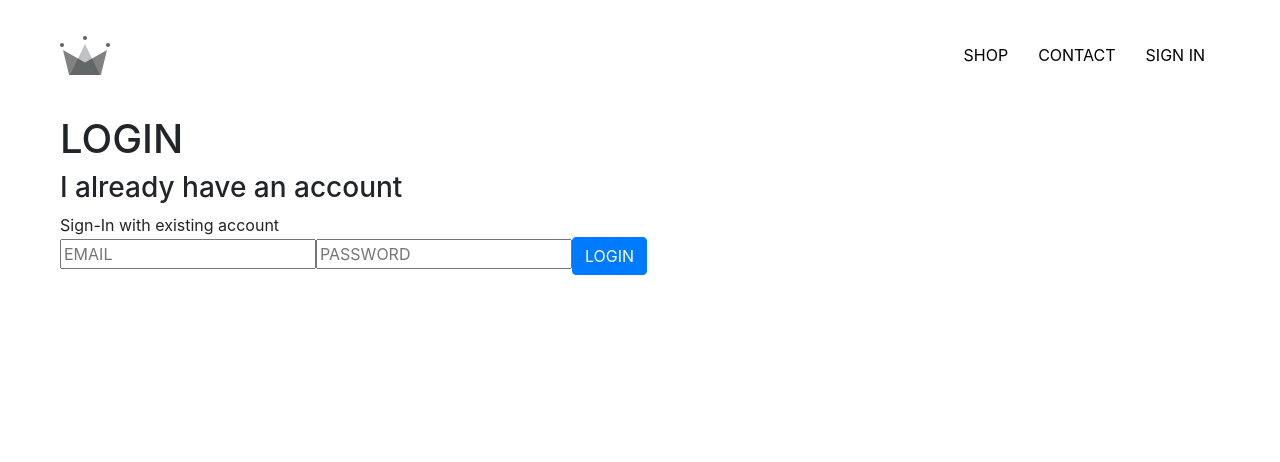
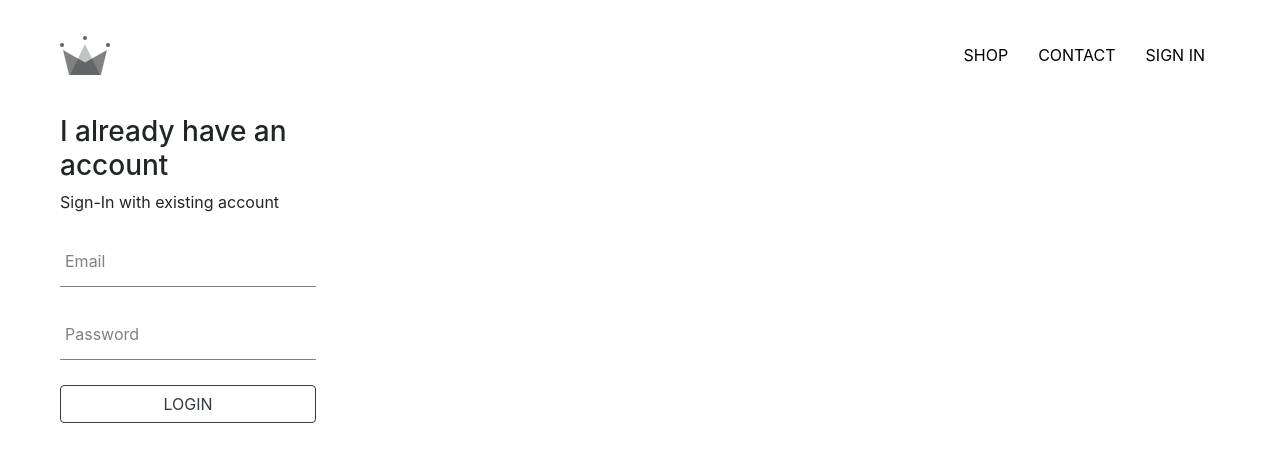
Before and after one commit to rohanrony250/E-commerce-website-ReactApp, a React (Create React App) app: page /login in a window 1280 px wide. Shown: the top 462 px of the page. Built offline with nearby package versions, Linux system fonts and the light colour scheme.

Commit message:
sign-in component styles applied

```diff
--- a/src/App.css
+++ b/src/App.css
@@ -5,6 +5,6 @@ body
 
 a
 {
-    text-decoration: none;
-    color: black;
+    text-decoration: none !important;
+    color: black !important;
 }
--- a/src/App.js
+++ b/src/App.js
@@ -3,7 +3,6 @@ import {Switch, Route} from 'react-router-dom';
 import Shop_Component from './pages/shop/shop-component';
 import LoginPage from './pages/login/login-component';
 import HeaderComponent from './components/header/header-component';
-import '../node_modules/bootstrap/dist/css/bootstrap.css';
 import './App.css';
 
 function App() {
--- a/src/components/form-input/form-input.styles.scss
+++ b/src/components/form-input/form-input.styles.scss
@@ -0,0 +1,63 @@
+$sub-color: grey;
+$main-color: black;
+
+@mixin shrinkLabel
+{
+    top: -20px;
+    font-size: 15px;
+    color: rgba(187, 0, 0,0.512);
+}
+
+.group
+{
+    position: relative;
+    margin: 25px 0px;
+
+    .form-input
+    {
+        background: none;
+        background-color: white;
+        color: $sub-color;
+        font-size: 18px;
+        padding: 10px;
+        display: block;
+        width: 100%;
+        border: none;
+        border-radius: 0;
+        border-bottom: 1px solid $sub-color;
+        margin: 25px 0px;
+
+        &:focus
+        {
+            outline: none;
+        }
+
+        &:focus ~ .form-input-label
+        {
+            @include shrinkLabel();
+        }
+
+    }
+
+    input[type = 'password']
+    {
+        letter-spacing: 0.2em;
+    }
+
+    .form-input-label
+    {
+        color: $sub-color;
+        font-size: 16px;
+        position: absolute;
+        pointer-events: none;
+        left: 5px;
+        top: 10px;
+        transition: 300ms ease all;
+
+        &.shrink
+        {
+            @include shrinkLabel();
+        }
+    }
+
+}
--- a/src/components/sign-in/sign-in.component.jsx
+++ b/src/components/sign-in/sign-in.component.jsx
@@ -1,5 +1,8 @@
-import React from 'react'
-import './sign-in.styles.scss'
+import React from 'react';
+import './sign-in.styles.scss';
+import FormInput from '../form-input/form-input.component';
+import 'bootstrap/dist/css/bootstrap.min.css';
+
 
 class SignIn extends React.Component
 {
@@ -29,31 +32,31 @@ class SignIn extends React.Component
     {
         return(
             <div className='sign-in'>
-                <h1>LOGIN</h1>
+
                 <h3>I already have an account</h3>
                 <span>Sign-In with existing account</span>
 
 
                 <form onSubmit={this.handleSubmit}>
-                    <input
+                    <FormInput
                         name='email'
-                        placeholder='EMAIL'
                         type='email'
                         value={this.state.email}
-                        onChange={this.handleChange}
+                        handleChange={this.handleChange}
+                        label='Email'
                         required
                     />
 
-                    <input
+                    <FormInput
                         name='password'
-                        placeholder='PASSWORD'
                         type='password'
                         value={this.state.password}
-                        onChange={this.handleChange}
+                        handleChange={this.handleChange}
+                        label='Password'
                         required
                     />
 
-                    <button className='btn btn-primary' type='submit'>LOGIN</button>
+                    <button className='btn btn-outline-dark btn-block'>LOGIN</button>
 
                 </form>
             </div>
--- a/src/components/sign-in/sign-in.styles.scss
+++ b/src/components/sign-in/sign-in.styles.scss
@@ -0,0 +1,4 @@
+.sign-in
+{
+    width: 20vw;
+}
--- a/src/pages/login/login-component.jsx
+++ b/src/pages/login/login-component.jsx
@@ -1,6 +1,7 @@
 import React from 'react';
 import './login-styles.scss';
 import SignIn from '../../components/sign-in/sign-in.component';
+
 const LoginPage = () =>
 (
     <div className='login'>
```
Also changed, not shown: 1 other file (tests, documents, lock files or other folders).
